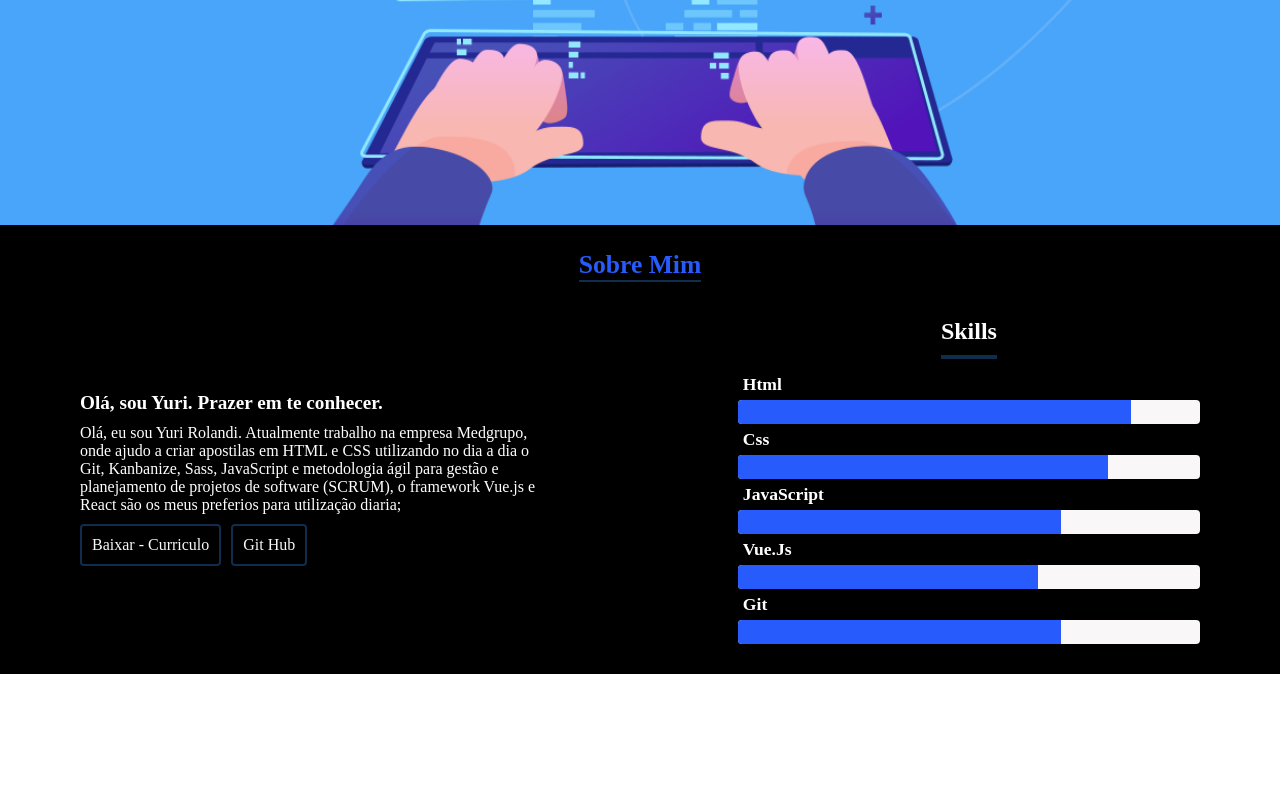
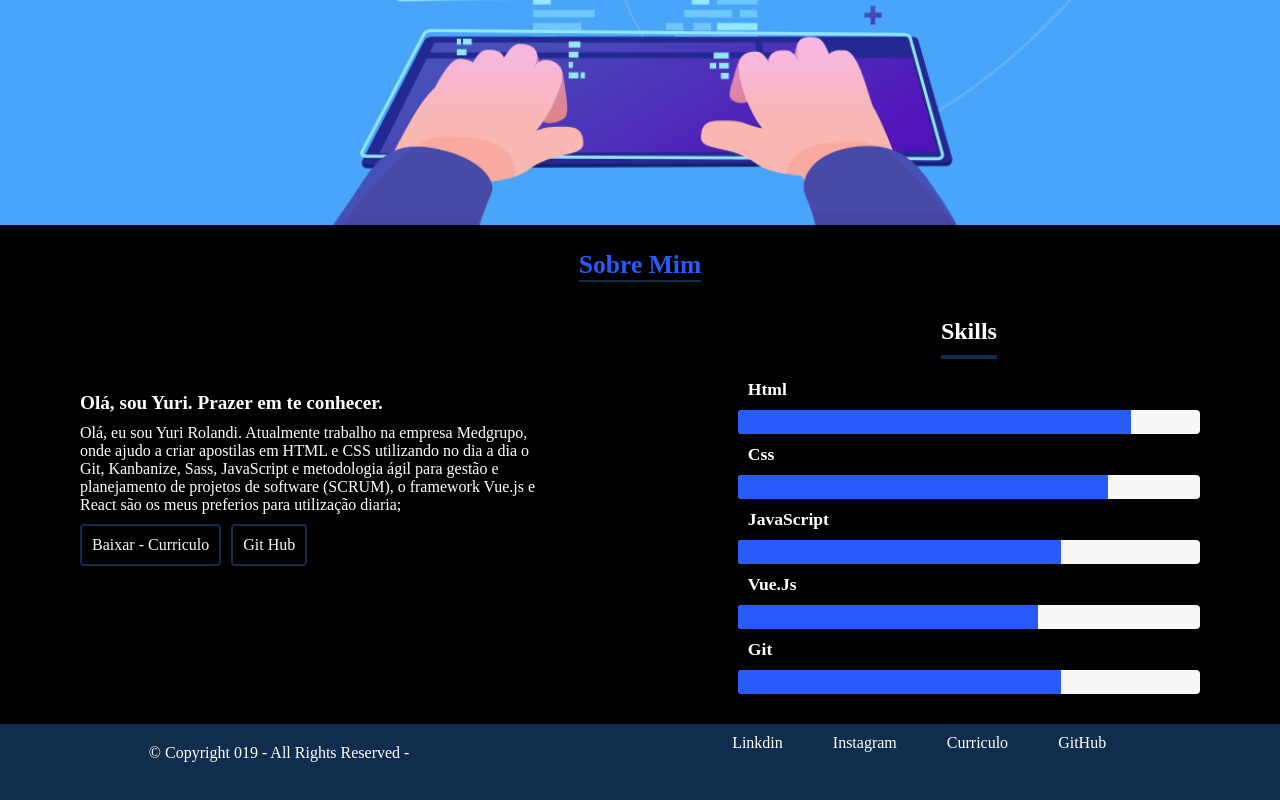
Before and after one commit to yurirolandi/Vue-Portfolio, a Vue app: page /#/ in a window 1280 px wide. Shown: the part 535-1335 px from the top of the page. Before the commit the page ends 1209 px from the top, so only its background shows below. Built offline with nearby package versions, Linux system fonts and the light colour scheme.

Commit message:
Criação do Footer

```diff
--- a/src/components/About/About.scss
+++ b/src/components/About/About.scss
@@ -88,7 +88,7 @@
         .skill-item{
             color: $color-branca;
             font-size: 1.1em;
-            margin: 5px;
+            margin: 10px;
         }
 
 
--- a/src/components/Footer/Footer.html
+++ b/src/components/Footer/Footer.html
@@ -1,4 +1,18 @@
 
 <section class="footer">
-  <h1>footer Component</h1>
+  <div class="footer-container">
+    <div class="footer-conteudo">
+      <p class="footer-text">
+        © Copyright 019 - All Rights Reserved -
+      </p>
+    </div>
+    <div class="social-media">
+      <ul class="social-content">
+        <li class="social-item"><a href="#">Linkdin</a></li>
+        <li class="social-item"><a href="#">Instagram</a></li>
+        <li class="social-item"><a href="#">Curriculo</a></li>
+        <li class="social-item"><a href="#">GitHub</a></li>
+      </ul>
+    </div>
+  </div>
 </section>
--- a/src/components/Footer/Footer.scss
+++ b/src/components/Footer/Footer.scss
@@ -1,4 +1,43 @@
 @import '../../assets/scss/main.scss';
 .footer {
+    display: block;
+    background-color: $color-base;
+    height: 100px;
 
+    .footer-container{
+        display: flex;
+        justify-content: space-around;
+        flex-wrap: wrap;
+
+        .footer-conteudo{
+            display: flex;
+            justify-content: center;
+            .footer-text{
+            color: $color-branca;
+                align-self: flex-end;
+            }
+        }
+
+        .social-media{
+            display: block;
+
+            .social-content{
+                list-style: none;
+
+                .social-item{
+                    display: inline-block;
+                    margin: 10px 15px;
+                    a{
+                        color: $color-branca;
+                        text-decoration: none;
+                        padding: 10px;
+
+                        &:hover{
+                            background-color: $color-secundaria;
+                        }
+                    }
+                }
+            }
+        }
+    }
 }
--- a/src/views/Home.vue
+++ b/src/views/Home.vue
@@ -3,6 +3,7 @@
     <Header />
     <Inicial />
     <About />
+    <Footer />
   </div>
 </template>
 
@@ -11,13 +12,16 @@
 import Header from '../components/Header/index.vue'
 import Inicial from '../components/Inicial/index.vue'
 import About from '../components/About/index.vue'
+import Footer from '../components/Footer/index.vue'
+
 
 export default {
   name: 'home',
   components: {
     Header,
     Inicial,
-    About
+    About,
+    Footer
   }
 }
 </script>
```
